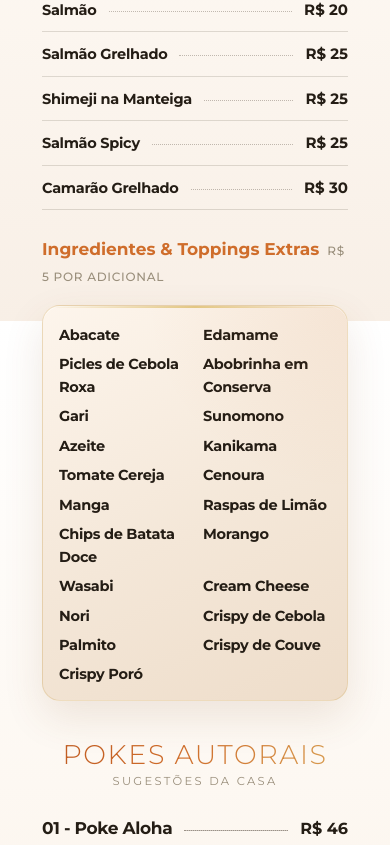
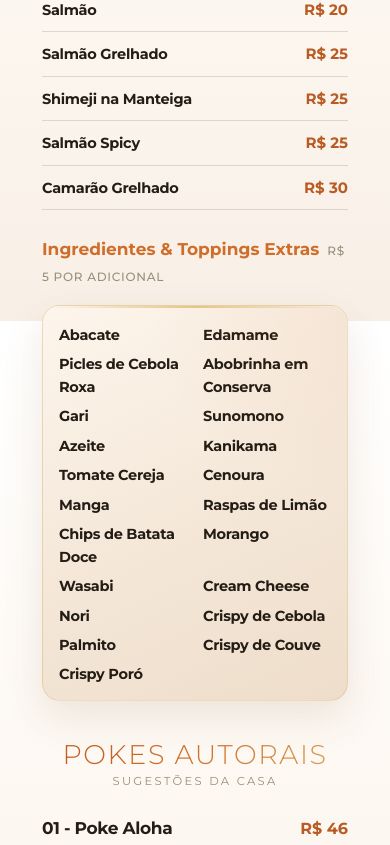
Before and after one commit to appchamo/wizmidia-site, a plain HTML site: page cardapio-almoco.html in a window 390 px wide. Shown: the part 3899-4744 px from the top of the page. Drawn offline with Linux system fonts and the light colour scheme.

Commit message:
Cardápio dia: melhorar leitura no celular (preços em negrito/laranja, sem quebra) (#16)
* style: cardapio de dia mais legivel no celular (preco negrito laranja, sem quebra, pontilhado some no mobile)

* fix: corrige preco Hossomaki Philadelphia (21,50 / 36)

```diff
--- a/cardapio-almoco.html
+++ b/cardapio-almoco.html
@@ -187,7 +187,7 @@ html.js .reveal{opacity:1;transform:none}
 .pk-rowitem{display:flex;align-items:baseline;gap:12px;padding:13px 0;border-bottom:1px solid rgba(40,28,12,.14)}
 .pk-rowitem .nm{font-weight:700;font-size:15.5px;color:#241d15;letter-spacing:-.02em;white-space:nowrap}
 .pk-rowitem .dots{flex:1;height:1px;background:linear-gradient(90deg,rgba(205,165,90,.4),rgba(40,28,12,.12));transform:translateY(-3px)}
-.pk-rowitem .pr{font-weight:700;font-size:15px;color:#241d15;white-space:nowrap}
+.pk-rowitem .pr{font-weight:800;font-size:15px;color:var(--terra-d);white-space:nowrap;flex:0 0 auto}
 .pk-names{display:grid;grid-template-columns:1fr 1fr;gap:9px 40px;margin-top:4px}
 .pk-names .nm{font-weight:700;font-size:15.5px;color:#241d15;letter-spacing:-.02em}
 .pk-bighead{text-align:center;font-weight:300;text-transform:uppercase;letter-spacing:.06em;font-size:clamp(27px,6.4vw,50px);color:var(--terra);margin:64px 0 6px;line-height:1.05;background:linear-gradient(96deg,#bf5a20,#cf6d2b 44%,#d89c50 96%);-webkit-background-clip:text;background-clip:text;-webkit-text-fill-color:transparent}
@@ -199,8 +199,9 @@ html.js .reveal{opacity:1;transform:none}
 .pk-auto .hl{display:flex;align-items:baseline;gap:12px}
 .pk-auto .nm{font-weight:700;font-size:17px;color:#241d15;letter-spacing:-.02em;white-space:nowrap}
 .pk-auto .dots{flex:1;height:1px;background:rgba(40,28,12,.25);transform:translateY(-3px)}
-.pk-auto .pr{font-weight:700;font-size:16px;color:#241d15}
+.pk-auto .pr{font-weight:800;font-size:16px;color:var(--terra-d);white-space:nowrap;flex:0 0 auto}
 .pk-auto .ds{margin:9px 0 0;font-size:13.6px;color:#6f675b;line-height:1.55}
+.pk-auto .nm>span,.pk-rowitem .nm>span{white-space:nowrap}
 .pk-photos{display:grid;grid-template-columns:1fr 1fr;gap:18px;margin:26px 0 0}
 .pk-photos img{width:100%;aspect-ratio:1/1;object-fit:cover;border-radius:14px;border:1px solid rgba(205,165,90,.3);box-shadow:0 16px 36px rgba(60,40,15,.2)}
 .pk-info{position:relative;overflow:hidden;background:linear-gradient(155deg,#fdf5ec,#efdcc9);border:1px solid rgba(205,165,90,.3);border-radius:18px;padding:28px 32px;margin:52px 0 0;box-shadow:0 1px 0 rgba(255,255,255,.65) inset,0 16px 40px rgba(120,70,30,.12)}.pk-info::before{content:'';position:absolute;top:0;left:0;right:0;height:3px;background:linear-gradient(90deg,rgba(205,165,90,0),var(--gold) 20%,var(--terra) 50%,var(--gold) 80%,rgba(205,165,90,0))}
@@ -231,6 +232,10 @@ html.js .reveal{opacity:1;transform:none}
  .pk-auto .ds{font-size:13px}
  .pk-info{padding:22px 20px;margin:36px 0 0}
  .pk-taxa{margin-top:20px}
+ .pk-rowitem .nm,.pk-auto .nm{white-space:normal;flex:1 1 auto;min-width:0}
+ .pk-rowitem .dots,.pk-auto .dots{display:none}
+ .pk-auto .hl{gap:10px}
+ .pk-rowitem{gap:10px}
 }
 .backbar{position:sticky;top:0;z-index:40;background:rgba(255,255,255,.92);backdrop-filter:blur(12px) saturate(1.1);-webkit-backdrop-filter:blur(12px);border-bottom:1px solid var(--line)}.backbar .in{max-width:1060px;margin:0 auto;padding:12px 24px}.backbar a{display:inline-flex;align-items:center;gap:8px;font-size:12px;font-weight:600;letter-spacing:.06em;color:#6a5f51;text-decoration:none;padding:7px 14px;border-radius:999px;border:1px solid transparent;transition:.2s}.backbar a:hover{color:#fff;background:var(--terra);border-color:var(--terra)}
 </style>
```
